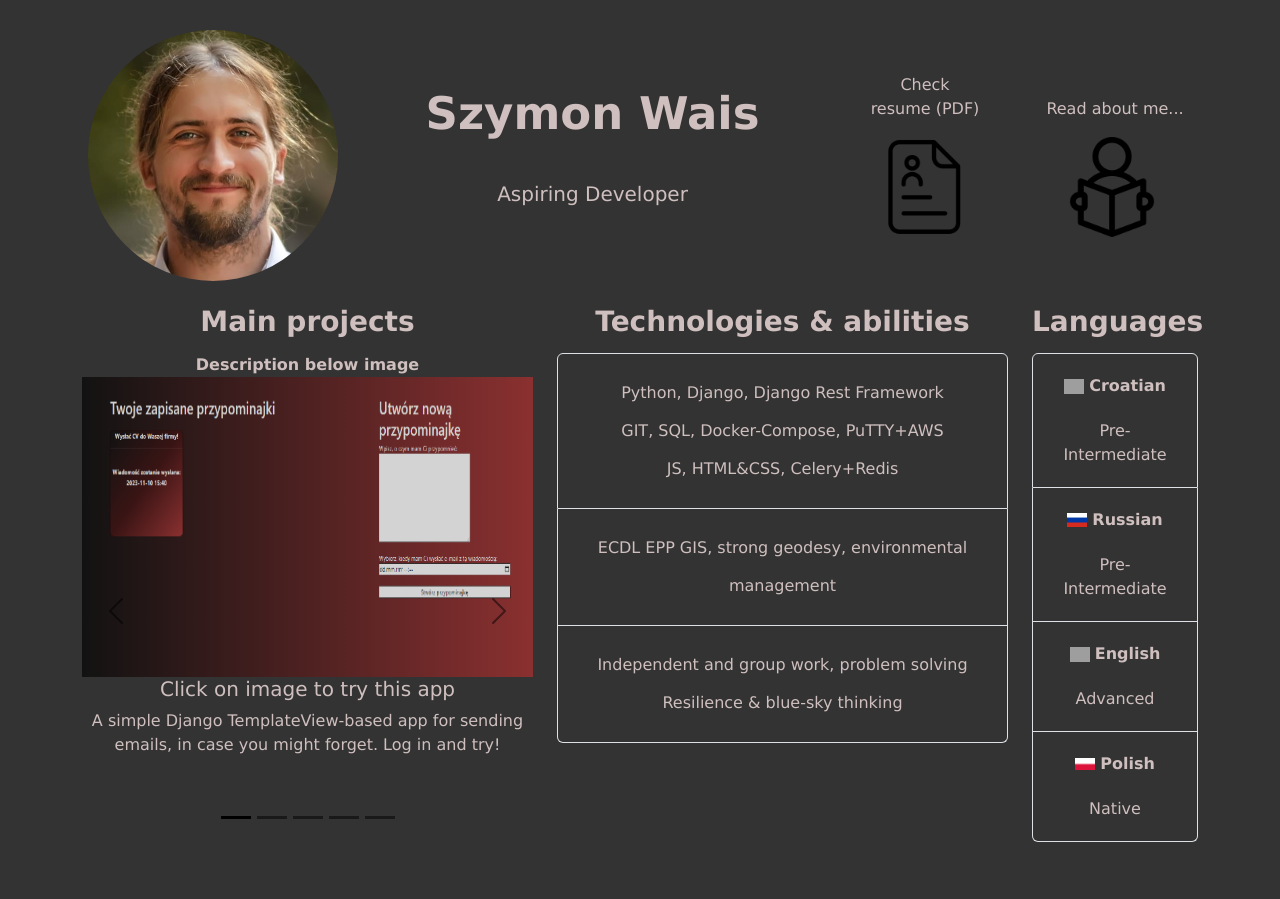
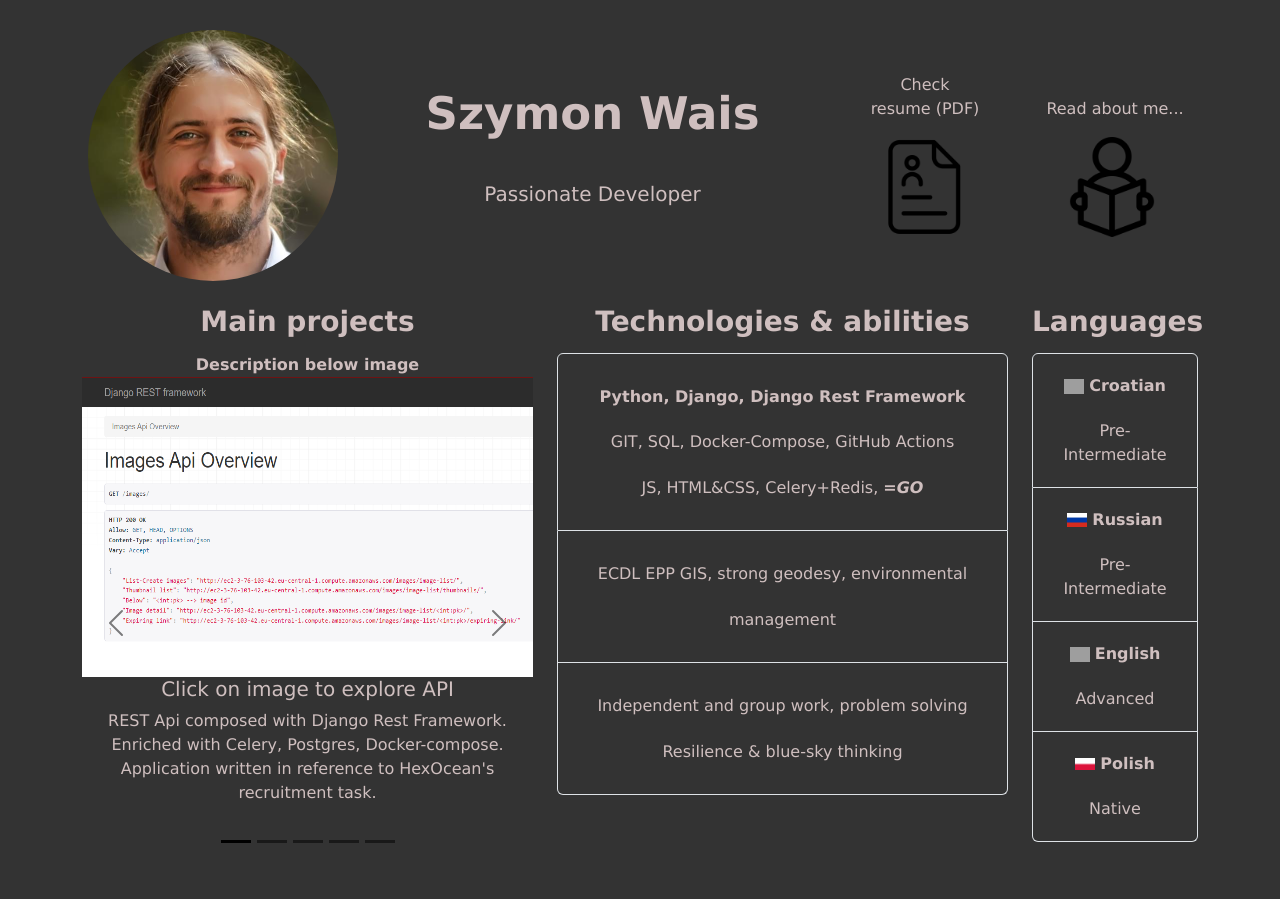
Before and after one commit to waisu88/docker_compose_production, a Django app: page / in a window 1280 px wide. Before the commit the page ends 842 px from the top, so only its background shows below. Run offline with Django 4.2, Linux system fonts and the light colour scheme; data that the repository does not hold is empty; parts of the project's set-up code (start-up, migrations or seed data) failed here and were passed over; grey boxes are pictures that could not be loaded.

Commit message:
Zmiany kosmetyczne w stonie startowej + dodany link do githuba w images overview

```diff
--- a/app/images_api/views.py
+++ b/app/images_api/views.py
@@ -27,8 +27,9 @@ class ImagesApiOverview(APIView):
         routes = {
             "For LOGIN visit -->": request.build_absolute_uri(reverse(('authorization'))),
             "List-Create images": request.build_absolute_uri(reverse(('list-create-images'))),
-            "Image detail": request.build_absolute_uri(reverse(('list-create-images'))) + "<slug:slug>",
-            "Expiring link": request.build_absolute_uri(reverse(('list-create-images'))) + "<slug:slug>/expiring",
+            "Image detail": request.build_absolute_uri(reverse(('list-create-images'))) + "/<slug:slug>",
+            "Expiring link": request.build_absolute_uri(reverse(('list-create-images'))) + "/<slug:slug>/expiring",
+            "Review Code": "https://github.com/waisu88/docker_compose_production/tree/main/app/images_api"
         }
         return Response(routes)
 
--- a/app/szymon_site/static/style.css
+++ b/app/szymon_site/static/style.css
@@ -51,7 +51,7 @@ body {
 }
 
 .list-abilities {
-    line-height: 38px;
+    line-height: 45.5px;
     font-size: 16px;
 }
 
--- a/app/szymon_site/templates/szymon_site/index.html
+++ b/app/szymon_site/templates/szymon_site/index.html
@@ -9,7 +9,7 @@
     </div>
     <div class="col-5 main-description">
       <div class="row name-surname">Szymon Wais</div>
-      <div class="row role-description">Aspiring Developer</div>
+      <div class="row role-description">Passionate Developer</div>
     </div>
     <div class="col-2 resume">
       <div class="img-resume">
@@ -51,7 +51,7 @@
               <button type="button" data-bs-target="#carouselExampleCaptions" data-bs-slide-to="4" aria-label="Slide 5"></button>
             </div>
             <div class="carousel-inner">
-              <div class="carousel-item active">
+              <div class="carousel-item">
                 <a href="reminder"><img src="{% static 'reminder.png' %}" class="d-block w-100" alt="...">
                 </a>
                   <div class="carousel-caption d-none d-md-block">
@@ -60,7 +60,7 @@
                 <p>A simple Django TemplateView-based app for sending emails, in case you might forget. Log in and try!</p>
                 <br><br><br>
               </div>
-              <div class="carousel-item">
+              <div class="carousel-item active">
                 <a href="images"><img src="{% static 'images_overview.png' %}" class="d-block w-100" alt="...">
                 </a>
                   <div class="carousel-caption d-none d-md-block">
@@ -114,9 +114,9 @@
         <div class="about-me-description">
           <ul class="list-abilities list-group">
             <div class="list-group-item">
-              <li>Python, Django, Django Rest Framework</li>
-              <li>GIT, SQL, Docker-Compose, PuTTY+AWS</li>
-              <li>JS, HTML&CSS, Celery+Redis</li>
+              <li><b>Python, Django, Django Rest Framework</b></li>
+              <li>GIT, SQL, Docker-Compose, GitHub Actions</li>
+              <li>JS, HTML&CSS, Celery+Redis, <i><b>=GO</b></i></li>
             </div>
             <div class="list-group-item">
               <li>ECDL EPP GIS, strong geodesy, environmental management</li>
```
